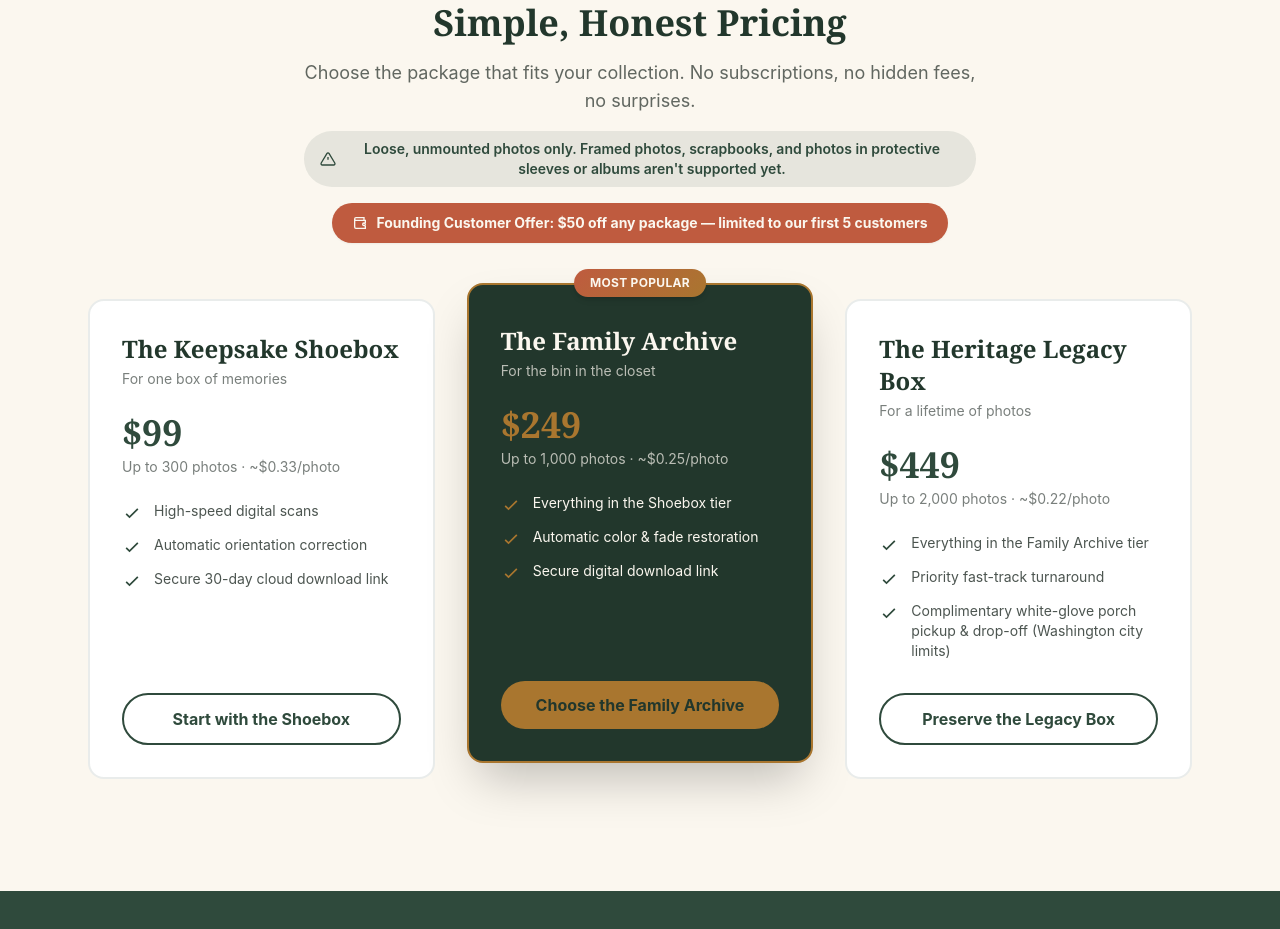
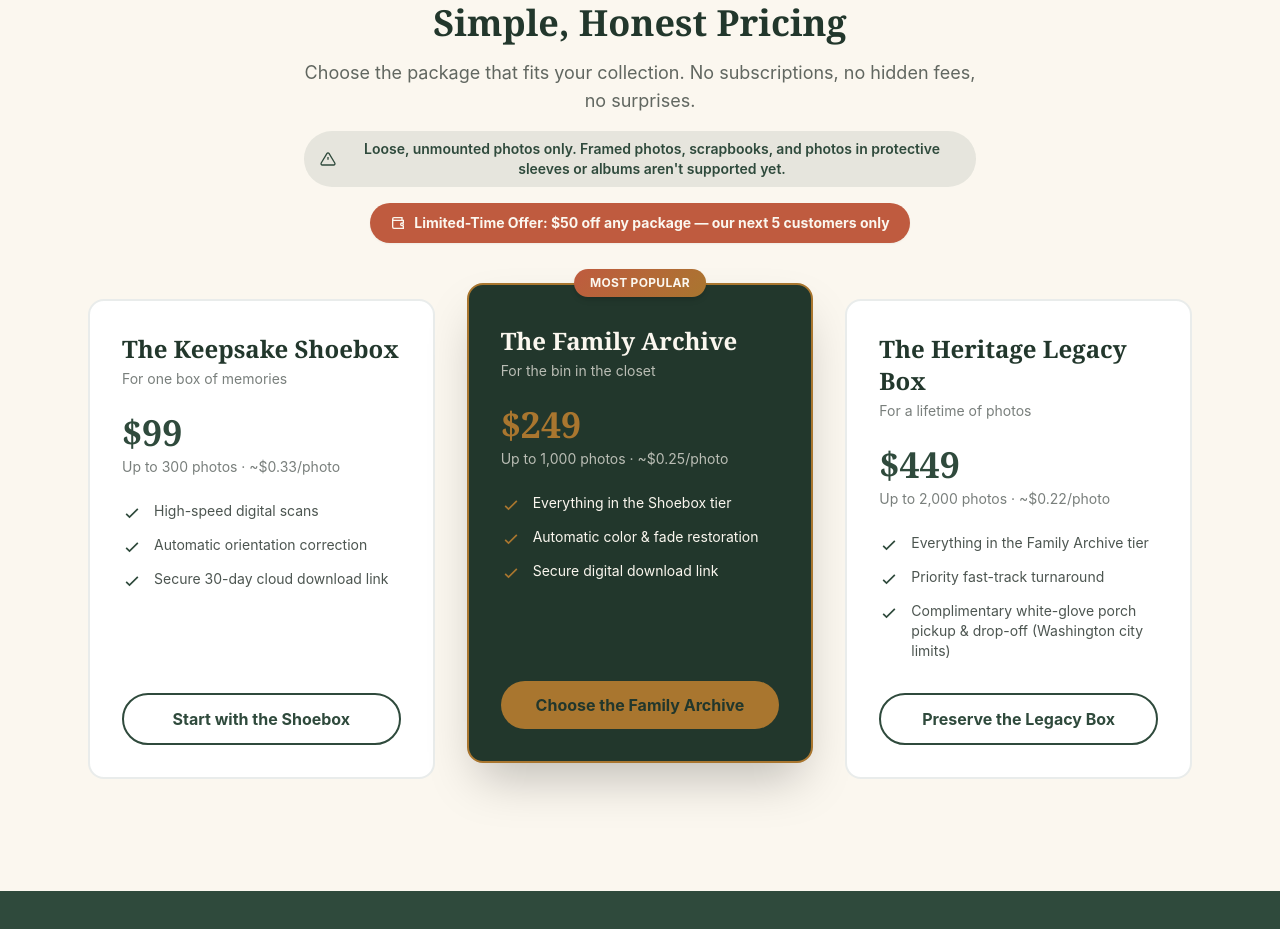
Before and after one commit to RyanFunk021/WashingtonHeritageScanning, a plain HTML site: page index.html in a window 1280 px wide. Shown: the part 2654-3583 px from the top of the page. Drawn offline with nearby package versions, Linux system fonts and the light colour scheme.

Commit message:
Reword promo to "next 5 customers" and mark it for easy toggling
"First 5 customers" read as an admission of being brand new. Comment
markers around the banner make it a one-block delete/restore to turn
the promo off or back on later.

Co-Authored-By: Claude Sonnet 4.6 <noreply@anthropic.com>

```diff
--- a/index.html
+++ b/index.html
@@ -223,10 +223,12 @@
         <svg class="h-4 w-4 flex-shrink-0" viewBox="0 0 24 24" fill="none" stroke="currentColor" stroke-width="2"><path d="M12 9v4M12 17h.01M10.29 3.86L1.82 18a2 2 0 001.71 3h16.94a2 2 0 001.71-3L13.71 3.86a2 2 0 00-3.42 0z"/></svg>
         Loose, unmounted photos only. Framed photos, scrapbooks, and photos in protective sleeves or albums aren't supported yet.
       </p>
+      <!-- PROMO BANNER START — to disable, delete or comment out this <p> block. To re-enable, restore it. -->
       <p class="mt-4 inline-flex items-center gap-2 text-sm font-bold text-cream bg-terracotta rounded-full px-5 py-2.5 shadow-sm">
         <svg class="h-4 w-4 flex-shrink-0" viewBox="0 0 24 24" fill="none" stroke="currentColor" stroke-width="2"><path d="M20 12V8H6a2 2 0 010-4h12v4M4 6v12a2 2 0 002 2h14v-4M18 12a2 2 0 100 4 2 2 0 000-4z"/></svg>
-        Founding Customer Offer: $50 off any package &mdash; limited to our first 5 customers
+        Limited-Time Offer: $50 off any package &mdash; our next 5 customers only
       </p>
+      <!-- PROMO BANNER END -->
     </div>
 
     <div class="mt-14 grid md:grid-cols-3 gap-8 items-start">
```
